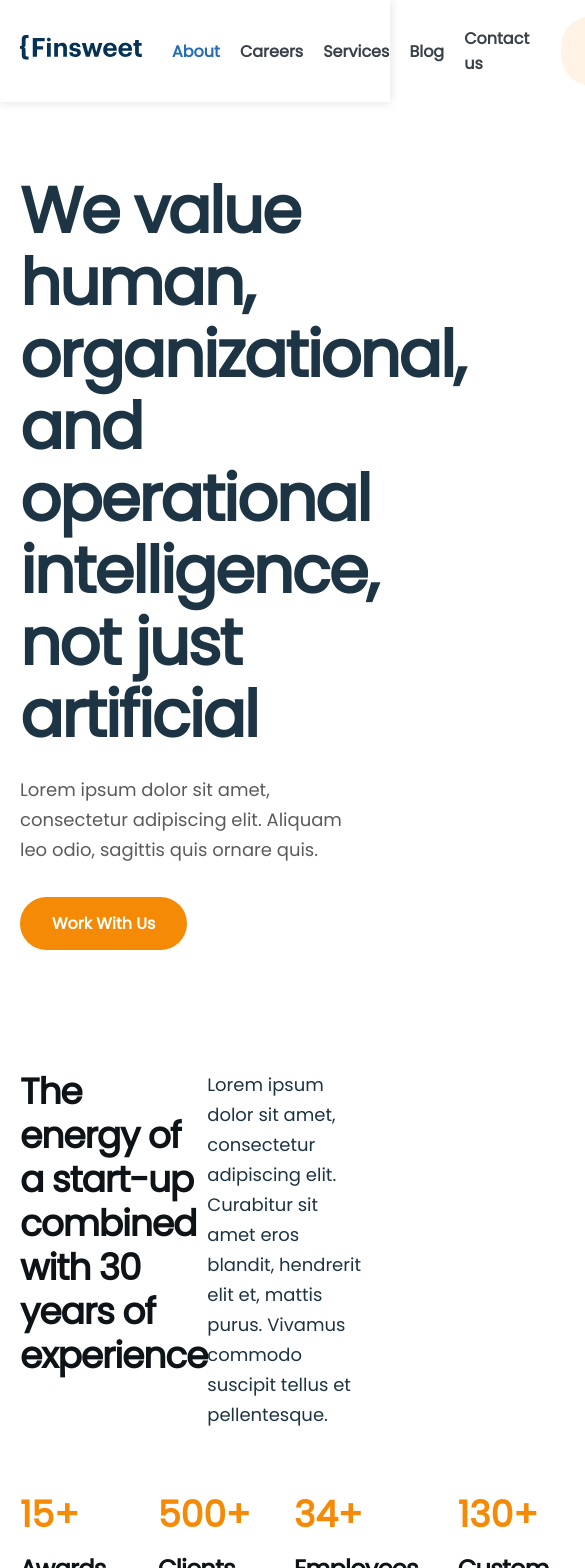
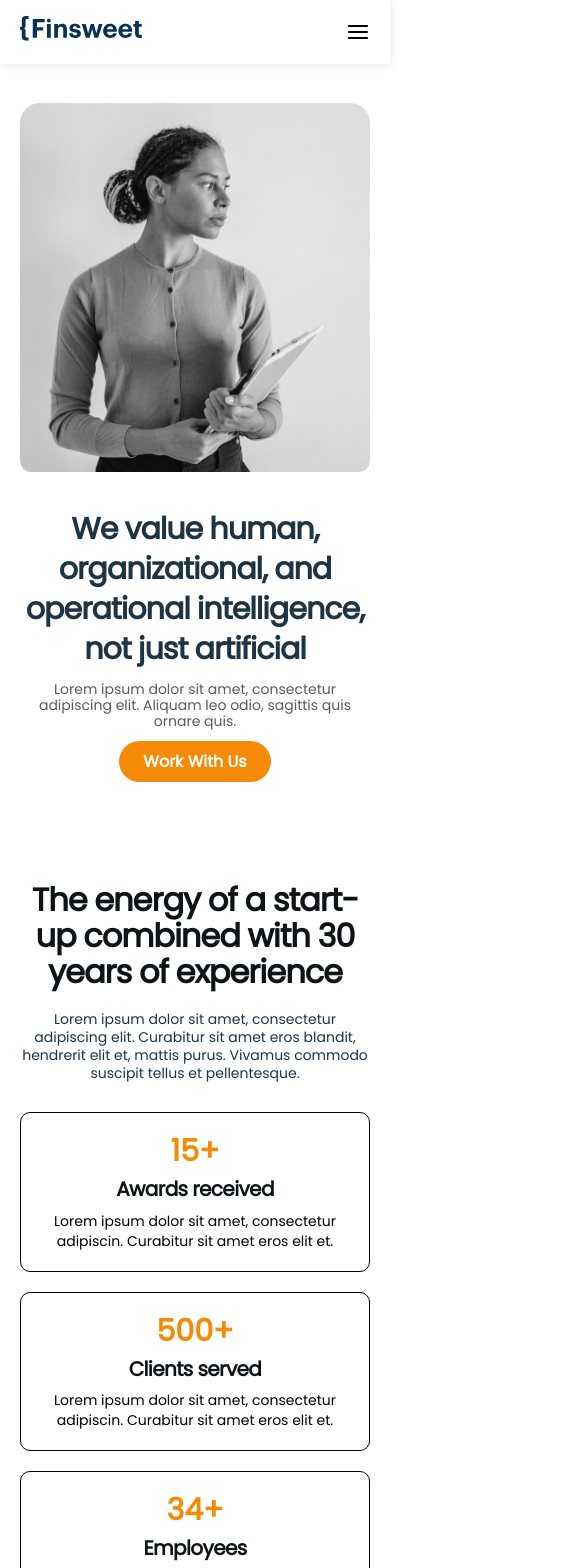
Before and after one commit to rahmonjonqosimov/lesson-67, a React (Vite) app: page /about in a window 390 px wide. Shown: the top 1568 px of the page, 585 px wide, since content can reach past the window. Built offline with nearby package versions, Linux system fonts and the light colour scheme; the HTML template or start-up script is replaced by a standard one.

Commit message:
aos and responsive added

```diff
--- a/src/components/blog-hero/BlogHero.css
+++ b/src/components/blog-hero/BlogHero.css
@@ -56,3 +56,45 @@
   margin-top: 24px;
   cursor: pointer;
 }
+@media (max-width: 1100px) {
+  .blog__hero {
+    flex-direction: column-reverse;
+    gap: 30px;
+  }
+  .blog__hero .img {
+    width: 100%;
+  }
+  .blog__hero--text h2 {
+    font-size: 36px;
+    line-height: 40px;
+    text-align: center;
+    margin: 12px;
+  }
+  .user {
+    justify-content: center;
+  }
+  .blog__hero--text p {
+    font-size: 14px;
+    line-height: 16px;
+    text-align: center;
+    margin: 12px 0;
+  }
+  .blog__hero--text {
+    text-align: center;
+  }
+  .blog__hero--text button {
+    margin-top: 10px;
+  }
+  #blog__hero {
+    padding: 60px 0;
+  }
+}
+@media (max-width: 600px) {
+  .blog__hero--text h2 {
+    font-size: 30px;
+  }
+
+  .user {
+    flex-direction: column;
+  }
+}
--- a/src/components/blog-hero/BlogHero.jsx
+++ b/src/components/blog-hero/BlogHero.jsx
@@ -14,7 +14,7 @@ const BlogHero = () => {
     <section id="blog__hero">
       <div className="container">
         <div className="blog__hero">
-          <div className="blog__hero--text">
+          <div data-aos="zoom-out-right" className="blog__hero--text">
             <div className="user">
               <img src={user} alt="User" />
               <span>Andrew Jonson</span>
@@ -30,9 +30,9 @@ const BlogHero = () => {
               Read More <HiArrowLongRight />
             </button>
           </div>
-          <div className="top">
+          <div data-aos="zoom-out-left" className="top">
             <div className="left__div"></div>
-            <img data-aos="flip-down" src={img} alt="" />
+            <img className="img" src={img} alt="" />
           </div>
         </div>
       </div>
--- a/src/components/features/Features.css
+++ b/src/components/features/Features.css
@@ -6,6 +6,7 @@
   align-items: flex-start;
   justify-content: space-between;
   margin-bottom: 60px;
+  gap: 20px;
 }
 .features__top h4 {
   font-family: Poppins;
@@ -59,3 +60,60 @@
   text-align: left;
   color: #5b5b5b main;
 }
+@media (max-width: 800px) {
+  .features__bottom {
+    grid-template-columns: repeat(2, 1fr);
+  }
+  .features__top {
+    flex-direction: column;
+    justify-content: center;
+    margin-bottom: 30px;
+  }
+  .features__top h4 {
+    text-align: center;
+    max-width: 800px;
+    line-height: 36px;
+    font-size: 32px;
+  }
+  .features__top p {
+    text-align: center;
+    max-width: 800px;
+    font-size: 14px;
+    line-height: 18px;
+  }
+  .features__bottom .card {
+    padding: 20px;
+    border: 1px solid #000;
+    border-radius: 10px;
+  }
+  .features__bottom .card h3 {
+    text-align: center;
+  }
+  .features__bottom .card p {
+    text-align: center;
+  }
+  .features__bottom .card h4 {
+    text-align: center;
+  }
+}
+@media (max-width: 550px) {
+  .features__bottom {
+    gap: 20px;
+  }
+  .features__bottom {
+    grid-template-columns: 1fr;
+  }
+
+  .features__bottom .card h3 {
+    font-size: 30px;
+    line-height: 36px;
+  }
+  .features__bottom .card p {
+    font-size: 14px;
+    line-height: 20px;
+  }
+  .features__bottom .card h4 {
+    font-size: 20px;
+    margin: 8px 0;
+  }
+}
--- a/src/components/footer/Footer.css
+++ b/src/components/footer/Footer.css
@@ -124,3 +124,16 @@
 .bottom a:hover {
   opacity: 0.5;
 }
+@media (max-width: 750px) {
+  .footer {
+    flex-direction: column;
+  }
+  .footer .left h3 {
+    font-size: 26px;
+    line-height: 30px;
+    text-align: center;
+  }
+  .bottom {
+    flex-direction: column;
+  }
+}
--- a/src/components/header/Header.css
+++ b/src/components/header/Header.css
@@ -53,3 +53,36 @@
 button:active {
   transform: scale(0.95);
 }
+.menu {
+  display: none;
+}
+.menu--none {
+  display: none;
+}
+@media (max-width: 767px) {
+  .menu {
+    display: block;
+    font-size: 24px;
+    cursor: pointer;
+  }
+  .header .links {
+    position: fixed;
+    top: 63.4px;
+    flex-direction: column;
+    align-items: center;
+    width: 100%;
+    padding: 30px;
+    right: 0;
+    left: 0;
+    transform: scaleY(0);
+    transform-origin: top;
+    transition: 0.3s;
+    background: #fff;
+  }
+  .header .links ul {
+    flex-direction: column;
+  }
+  .links.show {
+    transform: scaleY(1);
+  }
+}
--- a/src/components/header/Header.jsx
+++ b/src/components/header/Header.jsx
@@ -1,6 +1,9 @@
+import React, { useState } from "react";
 import "./Header.css";
 import { NavLink, Link } from "react-router-dom";
 import logo from "../../assets/images/Logo.svg";
+import { CgMenu } from "react-icons/cg";
+import { IoMdClose } from "react-icons/io";
 
 const Header = () => {
   let item = ["About", "Careers", "Services", "Blog", "Contact us"];
@@ -14,6 +17,11 @@ const Header = () => {
       </NavLink>
     </li>
   ));
+  let [menu, setMenu] = useState(false);
+  const handleSubmit = () => {
+    setMenu(!menu);
+  };
+  console.log(menu);
 
   return (
     <section id="header">
@@ -22,10 +30,18 @@ const Header = () => {
           <Link to={"/"}>
             <img src={logo} alt="" />
           </Link>
-          <div className="links">
+          <div className={menu ? "links show" : "links"}>
             <ul>{links}</ul>
             <button>Clone project</button>
           </div>
+          <CgMenu
+            onClick={handleSubmit}
+            className={menu ? "menu--none" : "menu"}
+          />
+          <IoMdClose
+            onClick={handleSubmit}
+            className={menu ? "menu" : "menu--none"}
+          />
         </div>
       </div>
     </section>
--- a/src/components/home/hero/Hero.css
+++ b/src/components/home/hero/Hero.css
@@ -69,3 +69,59 @@
   width: 750px;
   margin-right: -120px;
 }
+
+@media (max-width: 1100px) {
+  #hero .hero {
+    display: flex;
+    flex-direction: column-reverse;
+    gap: 20px;
+  }
+  #hero {
+    padding-top: 0;
+  }
+  .hero .hero__bg {
+    width: 100%;
+    margin-right: 0;
+  }
+  .hero__text {
+    max-width: 1100px;
+  }
+  .hero .hero__text h2 {
+    text-align: center;
+    font-size: 40px;
+    line-height: 46px;
+  }
+  .hero__text p {
+    text-align: center;
+    margin: 10px 0 16px;
+    font-size: 14px;
+    line-height: 20px;
+  }
+  .hero__text .btns {
+    justify-content: center;
+  }
+  .hero .hero__text h6 {
+    text-align: center;
+  }
+}
+@media (max-width: 550px) {
+  .hero .hero__text .logos img {
+    width: 100px;
+  }
+  .hero .hero__text h6 {
+    font-size: 14px;
+    margin: 20px 0;
+  }
+  .hero .hero__text .btns button {
+    padding: 10px 22px;
+    font-size: 14px;
+  }
+}
+@media (max-width: 400px) {
+  .hero .hero__text .logos img {
+    width: 80px;
+  }
+  .hero .hero__text .btns button {
+    padding: 8px 16px;
+  }
+}
--- a/src/components/latest/Latest.css
+++ b/src/components/latest/Latest.css
@@ -22,7 +22,6 @@
   overflow: hidden;
   display: flex;
   flex-direction: column;
-  transition: 0.3s;
 }
 .wrapper .card img {
   width: 100%;
@@ -63,6 +62,33 @@
   gap: 10px;
   cursor: pointer;
 }
+.wrapper .card {
+  transition: all 0.3s linear;
+}
 .wrapper .card:hover {
   box-shadow: 4px 4px 10px #0002;
 }
+@media (max-width: 1075px) {
+  #latest .wrapper .card .text h4 {
+    font-size: 18px;
+    line-height: 23px;
+  }
+  #latest .wrapper .card .text p {
+    font-size: 14px;
+    margin: 10px 0;
+  }
+}
+@media (max-width: 900px) {
+  #latest .wrapper {
+    grid-template-columns: 1fr;
+  }
+
+  #latest {
+    padding: 40px 0;
+  }
+  #latest h2 {
+    font-size: 32px;
+    text-align: center;
+    margin-bottom: 30px;
+  }
+}
--- a/src/components/top-hero/TopHero.css
+++ b/src/components/top-hero/TopHero.css
@@ -60,6 +60,44 @@
   transition: 0.3s;
   z-index: 10;
 }
+.top img {
+  width: 100%;
+  height: 100%;
+}
 .top:hover .left__div {
   transform: scaleX(1);
 }
+@media (max-width: 1100px) {
+  .top__hero {
+    flex-direction: column-reverse;
+    gap: 30px;
+  }
+  .top__hero img {
+    width: 100%;
+  }
+  .top__hero--text h2 {
+    font-size: 36px;
+    line-height: 40px;
+    text-align: center;
+  }
+  .top__hero--text p {
+    font-size: 14px;
+    line-height: 16px;
+    text-align: center;
+    margin: 12px 0;
+  }
+  .top__hero--text {
+    text-align: center;
+  }
+}
+@media (max-width: 600px) {
+  .top__hero--text h2 {
+    font-size: 30px;
+  }
+  #top__hero {
+    padding: 40px 0;
+  }
+  .top__hero--text button {
+    padding: 12px 24px;
+  }
+}
--- a/src/components/top-hero/TopHero.jsx
+++ b/src/components/top-hero/TopHero.jsx
@@ -11,14 +11,14 @@ const TopHero = ({ title, desc, url, aos }) => {
     <section id="top__hero">
       <div className="container">
         <div className="top__hero">
-          <div className="top__hero--text">
+          <div data-aos="zoom-in-right" className="top__hero--text">
             <h2>{title}</h2>
             <p>{desc}</p>
             <button>Work With Us</button>
           </div>
-          <div className="top">
+          <div data-aos="zoom-in-left" className="top">
             <div className="left__div"></div>
-            <img data-aos={aos} src={url} alt="" />
+            <img src={url} alt="" />
           </div>
         </div>
       </div>
--- a/src/index.css
+++ b/src/index.css
@@ -13,6 +13,11 @@ body {
   font-family: Poppins, sans-serif;
   padding-top: 87.2px;
 }
+@media (max-width: 767px) {
+  body {
+    padding-top: 63px;
+  }
+}
 
 @font-face {
   font-family: Poppins;
```
